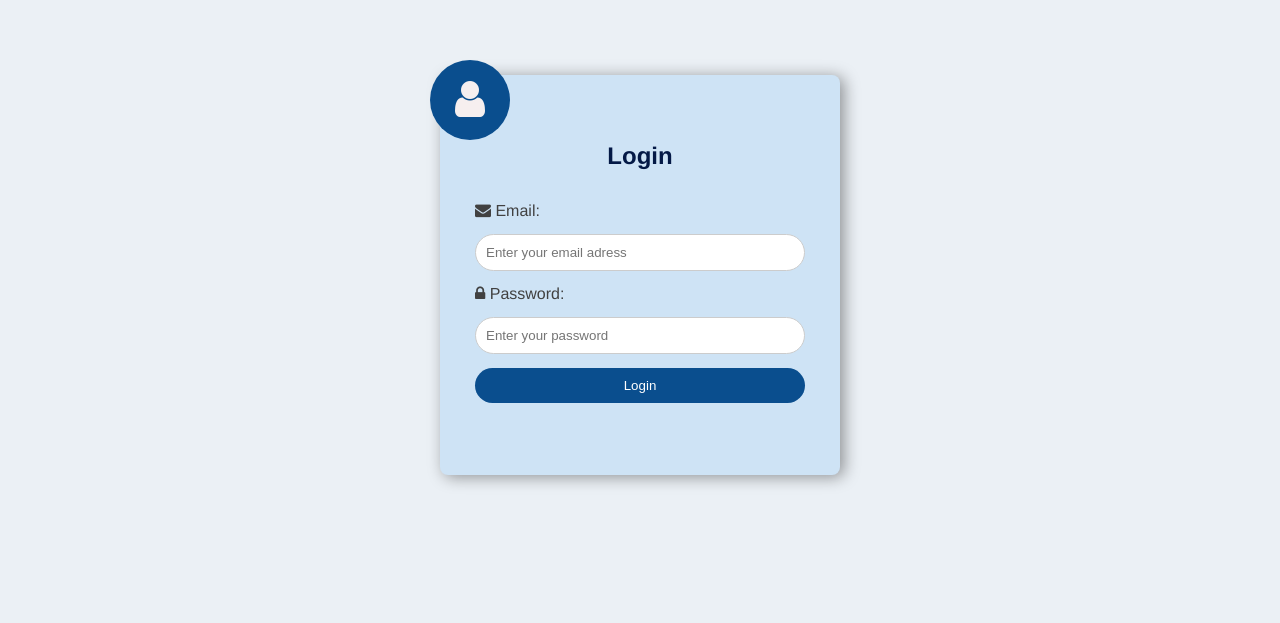
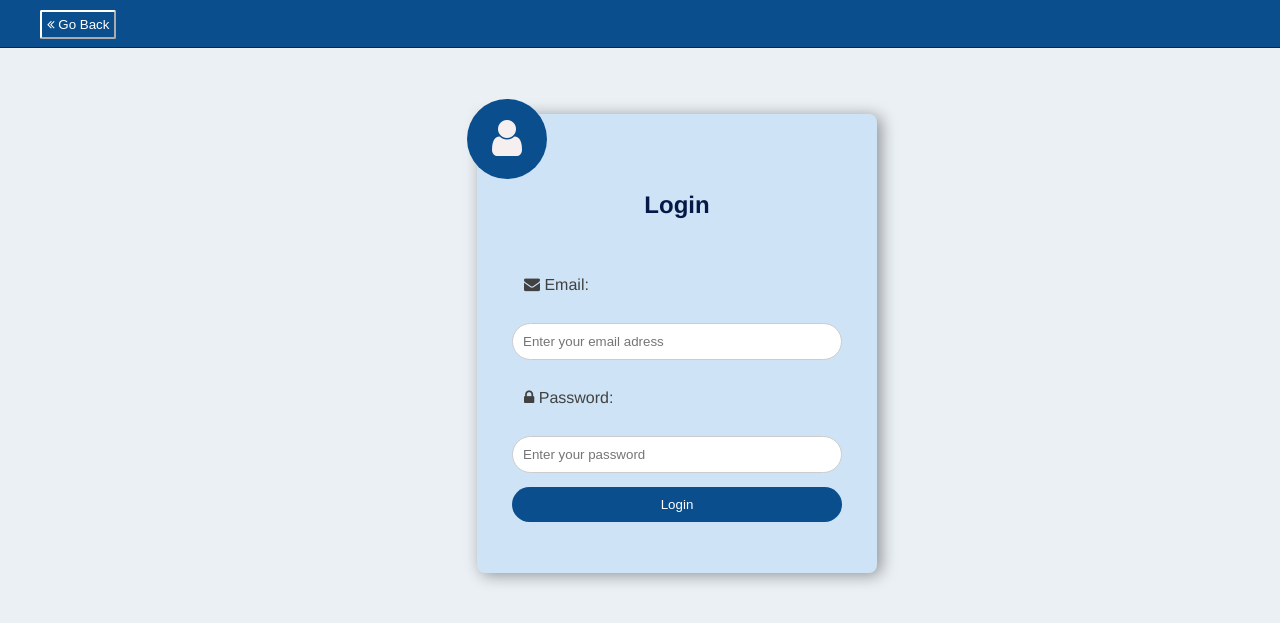
Before and after one commit to MustafaAmer-1/Software-Project, a Flask app: page /login in a window 1280 px wide. Shown: the top 623 px of the page. Run offline with Flask 2, Linux system fonts and the light colour scheme; some libraries are stand-ins or nearby versions.

Commit message:
Fix Endpoints

```diff
--- a/app/controllers/Session/login.py
+++ b/app/controllers/Session/login.py
@@ -27,6 +27,10 @@ def login():
                     session['id'] = record[1]
                     session['loggedin'] = True
                     return redirect('/homepageclerk')
+                elif(type == 3):
+                    session['id'] = record[1]
+                    session['loggedin'] = True
+                    return redirect('/homepageuser')
 
             else:
                 error = "Invalid Password Please Try again"
--- a/app/controllers/trips/add_trip.py
+++ b/app/controllers/trips/add_trip.py
@@ -21,5 +21,5 @@ def add_trip_view():
             TripID = request.form.get('TripID')
             StationID = request.form.get('StationID')
             TOStationID = request.form.get('TOStationID')
-            add_trip(DepartureTime , DepartureDate , ArrivalTime , TripID , StationID , TOStationID)
+            trip_service.add_trip(DepartureTime , DepartureDate , ArrivalTime , TripID , StationID , TOStationID)
     return render_template("addTrip.html")
--- a/templates/ManagerDashboard.html
+++ b/templates/ManagerDashboard.html
@@ -47,7 +47,7 @@
 <div class="package-container">
 
         <div class="packages">
-          <a href="add_trip" class="button button1">
+          <a href="/add_trip" class="button button1">
               <div class="package"> Add New Trip</div>
 
         </a>
--- a/templates/login.html
+++ b/templates/login.html
@@ -2,12 +2,21 @@
 <html>
 <head>
 <link rel="stylesheet"  href= "../static/css/forlogin.css">
+<link rel="stylesheet"  href= "../static/css/homepageadm.css">
 
   <title>Login</title>
   <link rel="stylesheet" href="http://maxcdn.bootstrapcdn.com/font-awesome/4.3.0/css/font-awesome.min.css">
 </head>
 
 <body>
+
+   <ul id="menu">
+
+      <button onclick="history.back()" class="buttonback" ><i class="fa fa-angle-double-left"></i> Go Back</button>
+
+
+        <label for="check01" class = "navbar">
+
 
 
     <form class="codehim-form" action="/login" method="POST">
```
